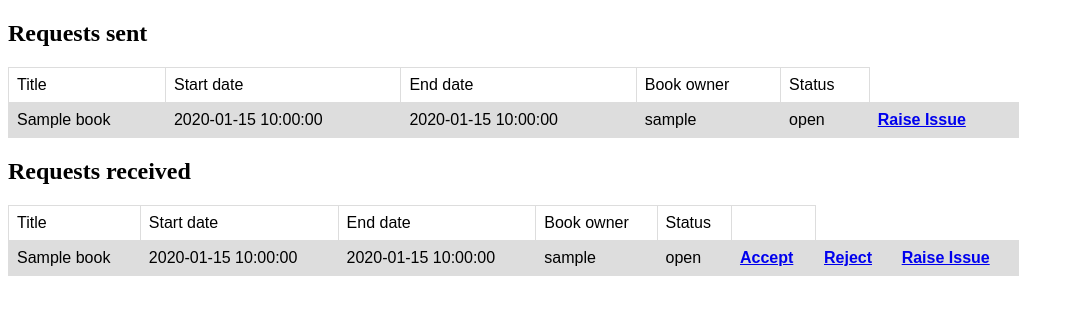
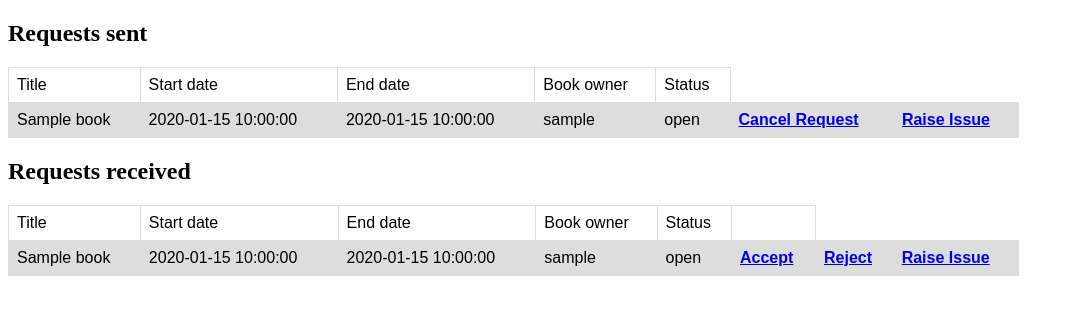
Before and after one commit to hu-ng/book_lending_club, a Flask app: page /notification in a window 1280 px wide. Shown: the top 315 px of the page, without its empty margins (0-1074 px from the left). Run offline with Flask 2, Linux system fonts and the light colour scheme; a user stored in the database is signed in; tables that the repository leaves empty hold one stand-in row (values such as "Sample post").

Commit message:
Adding cancel request functionality
For the borrower:
_Open request: If the request status is still "open", they can freely canceled it without having confirmation from the lender.
_"Lender confirmed" request: Mark the request status as "pending request" until the owner confirm the cancellation.

For the borrower:
_This functionality only apply when their borrower decide to cancel a request and need their confirmation.

```diff
--- a/app/routes.py
+++ b/app/routes.py
@@ -180,25 +180,38 @@ def notification():
 
 
 # Isn't this the same as lender_confirmed?
-@app.route('/accept/<int:request_id>/', methods=['GET', 'POST'])
+@app.route('/cancel_request/<int:request_id>/', methods=['GET', 'POST'])
 @login_required
-def accept_request(request_id):
+def cancel_request(request_id):
     request = Transaction.query.filter_by(id=request_id).first()
     # Change the status of the request
-    request.status = 'accepted'
-    book = Book.query.filter_by(id=request.book_id).first()
-    # Mark the book as unavailables
-    book.availability = False
-    flash(f'Successfully accepted request!', 'success')
-    return redirect(url_for('notification'))
+    # If it's still an open request, no need for confirmation
+    if request.status == 'open':
+        request.status = 'cancelled'
+        db.session.commit()
+        flash(f'Successfully cancel this request!', 'success')
+        return redirect(url_for('notification'))
+    # If the borrower want to cancelled a confirmed request
+    # They need confirmation from the lender
+    elif current_user.id == request.borrower_id:
+        request.status = "pending cancel"
+        db.session.commit()
+        flash(f'Cancellation process has been initiated', 'success')
+        return redirect(url_for('notification'))
+    # If the lender accept the canceling request
+    # Change the status of the request in our database
+    else:
+        request.status = 'cancelled'
+        flash(f'Successfully cancel this request!', 'success')
+        return redirect(url_for('notification'))
 
-
-@app.route('/reject/<int:request_id>/',methods=['GET','POST'])
+@app.route('/reject_request/<int:request_id>/',methods=['GET','POST'])
 @login_required
 def reject_request(request_id):
     request = Transaction.query.filter_by(id=request_id).first()
     # Change the status of the request
     request.status = 'rejected'
+    db.session.commit()
     return redirect(url_for('notification'))
 
 
--- a/app/templates/test_notification_page.HTML
+++ b/app/templates/test_notification_page.HTML
@@ -40,7 +40,11 @@
             <td>{{request.status}}</td>
 			{% if request.status == "lender_confirmed" %}
 				<th><a href={{ url_for('borrower_confirm', request_id=request.id) }}>Borrower Confirm</a></th>
+                <th><a href={{ url_for('cancel_request', request_id=request.id) }}>Cancel Request</a></th>
 			{% endif %}
+            {% if request.status == "open"%}
+			         <th><a href={{ url_for('cancel_request', request_id=request.id) }}>Cancel Request</a></th>
+            {% endif %}
 			<th><a href={{ url_for('issue_raise', request_id=request.id) }}>Raise Issue</a></th>
 		</tr>
 		{% endfor %}
@@ -69,6 +73,9 @@
 			{% if request.status == "borrower_confirmed" %}
 				<th><a href={{ url_for('return_confirm', request_id = request.id) }}>Confirm Return</a></th>
 			{% endif %}
+            {% if request.status == "pending cancel"%}
+			         <th><a href={{ url_for('cancel_request', request_id=request.id) }}>Confirm Canceling Request</a></th>
+            {% endif %}
 			<th><a href={{ url_for('issue_raise', request_id = request.id) }}>Raise Issue</a></th>
 		</tr>
 		{% endfor %}
```
